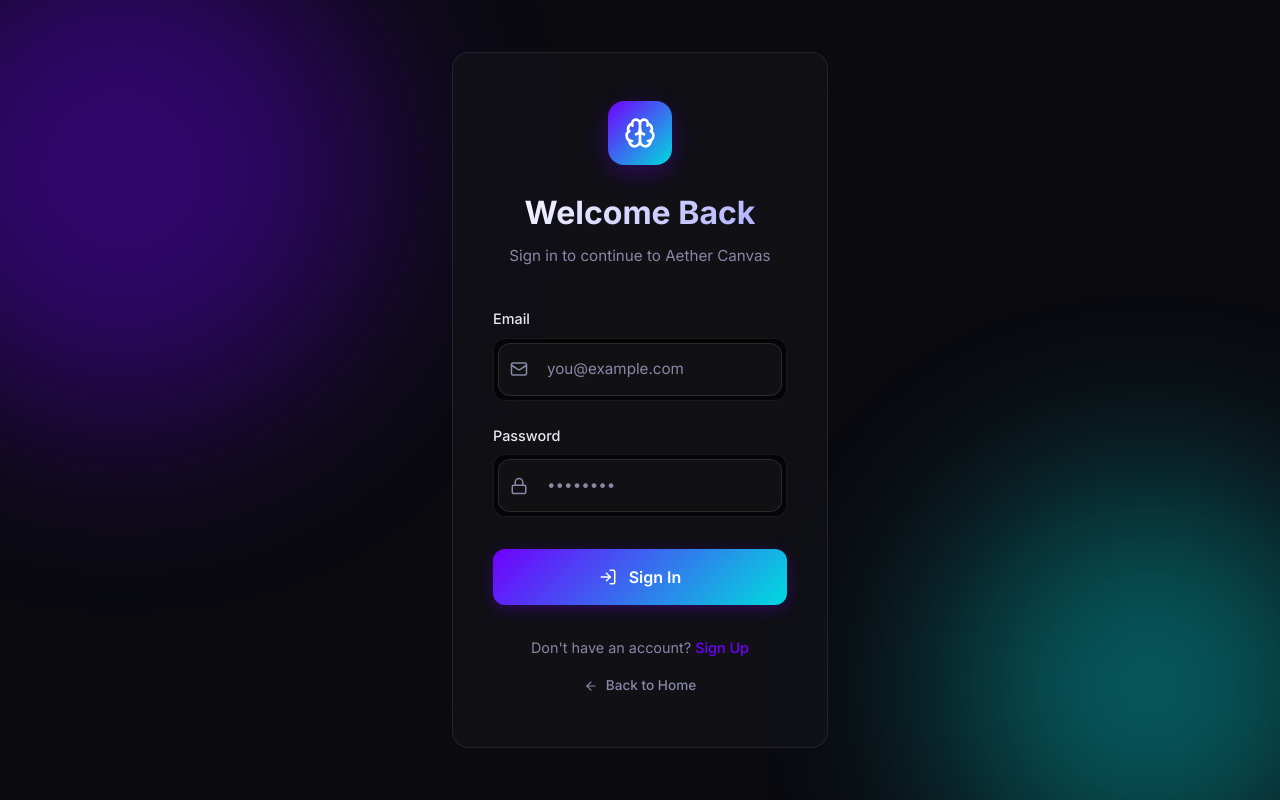
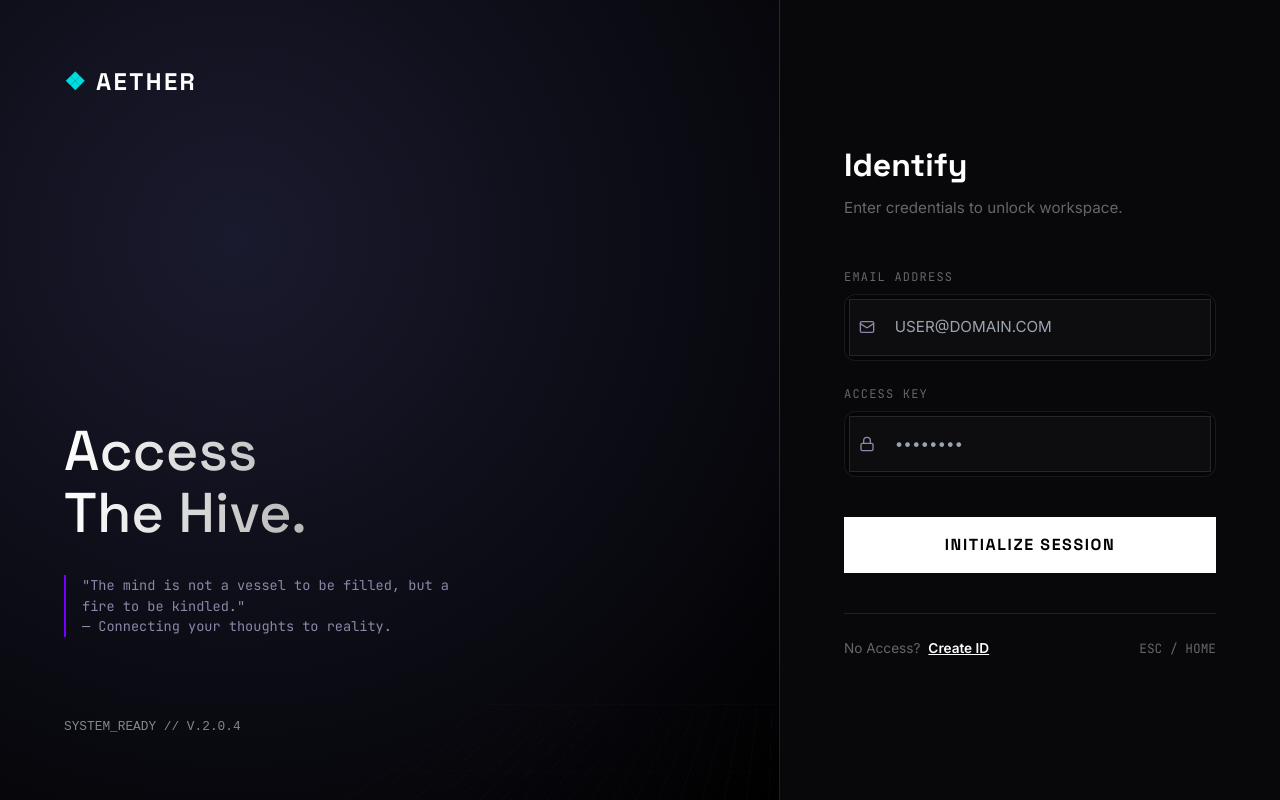
Before and after one commit to Taj-Sarkar/Aether-Canvas, a Next.js app: page / in a window 1280 px wide. Both pictures are taken after a click on the link "Open Canvas". Built offline with nearby package versions, Linux system fonts and the light colour scheme.

Commit message:
Authentication pages redesign

```diff
--- a/components/SignIn.css
+++ b/components/SignIn.css
@@ -1,112 +1,108 @@
-/* Sign In Page Styles */
+/* Auth Page - Split Screen Tech Layout */
+@import url('https://fonts.googleapis.com/css2?family=Space+Grotesk:wght@300;500;700&family=JetBrains+Mono:wght@400&display=swap');
 
 .auth-page-root {
   min-height: 100vh;
-  background: var(--bg-color, #0a0a0f);
-  color: var(--text-main, #e8e8f0);
+  background: #050507;
+  color: #fff;
+  display: flex;
+  font-family: "Inter", sans-serif;
+  overflow: hidden;
+}
+
+/* --- LEFT SIDE: VISUAL PORTAL --- */
+.auth-visual-side {
+  flex: 1;
+  position: relative;
+  background: radial-gradient(circle at 30% 30%, #1a1a2e 0%, #000 100%);
+  display: flex;
+  flex-direction: column;
+  justify-content: space-between;
+  padding: 4rem;
+  overflow: hidden;
+  border-right: 1px solid rgba(255, 255, 255, 0.1);
+}
+
+/* Background Grid Effect */
+.auth-visual-side::before {
+  content: "";
+  position: absolute;
+  top: 0;
+  left: 0;
+  width: 200%;
+  height: 200%;
+  background-image:
+    linear-gradient(rgba(255, 255, 255, 0.03) 1px, transparent 1px),
+    linear-gradient(90deg, rgba(255, 255, 255, 0.03) 1px, transparent 1px);
+  background-size: 40px 40px;
+  transform: perspective(500px) rotateX(60deg) translateY(-100px) translateZ(-200px);
+  pointer-events: none;
+}
+
+.visual-content {
+  position: relative;
+  z-index: 10;
+  max-width: 400px;
+}
+
+.visual-logo {
+  font-family: "Space Grotesk", sans-serif;
+  font-size: 1.5rem;
+  font-weight: 700;
+  letter-spacing: 0.1em;
+  color: #fff;
   display: flex;
   align-items: center;
-  justify-content: center;
-  position: relative;
-  overflow: hidden;
-  font-family:
-    "Inter",
-    -apple-system,
-    BlinkMacSystemFont,
-    "Segoe UI",
-    sans-serif;
+  gap: 0.5rem;
 }
 
-.auth-container {
-  position: relative;
-  z-index: 2;
-  width: 100%;
-  max-width: 440px;
-  padding: 2rem;
-  animation: fadeInUp 0.6s ease-out;
+.visual-heading {
+  font-family: "Space Grotesk", sans-serif;
+  font-size: 3.5rem;
+  line-height: 1.1;
+  margin-top: 30vh;
+  background: linear-gradient(to right, #fff, #888);
+  -webkit-background-clip: text;
+  -webkit-text-fill-color: transparent;
 }
 
-@keyframes fadeInUp {
-  from {
-    opacity: 0;
-    transform: translateY(30px);
-  }
-  to {
-    opacity: 1;
-    transform: translateY(0);
-  }
+.visual-quote {
+  font-family: "JetBrains Mono", monospace;
+  font-size: 0.85rem;
+  color: var(--text-muted, #8888a8);
+  border-left: 2px solid var(--accent-primary, #7000ff);
+  padding-left: 1rem;
+  margin-top: 2rem;
 }
 
-.auth-card {
-  background: rgba(20, 20, 30, 0.7);
-  backdrop-filter: blur(20px);
-  border: 1px solid rgba(255, 255, 255, 0.1);
-  border-radius: 24px;
-  padding: 3rem 2.5rem;
-  box-shadow: 0 20px 60px rgba(0, 0, 0, 0.5);
+/* --- RIGHT SIDE: FORM CONTROL --- */
+.auth-form-side {
+  width: 500px;
+  background: #08080a;
+  display: flex;
+  flex-direction: column;
+  justify-content: center;
+  padding: 4rem;
+  position: relative;
 }
 
 .auth-header {
-  text-align: center;
-  margin-bottom: 2.5rem;
-}
-
-.auth-logo {
-  display: inline-flex;
-  align-items: center;
-  justify-content: center;
-  width: 64px;
-  height: 64px;
-  background: linear-gradient(135deg, #7000ff 0%, #00dbde 100%);
-  border-radius: 16px;
-  margin-bottom: 1.5rem;
-  color: white;
-  box-shadow: 0 8px 24px rgba(112, 0, 255, 0.3);
+  margin-bottom: 3rem;
 }
 
 .auth-title {
+  font-family: "Space Grotesk", sans-serif;
   font-size: 2rem;
-  font-weight: 700;
-  margin: 0 0 0.5rem 0;
-  background: linear-gradient(135deg, #ffffff 0%, #a8a8ff 100%);
-  -webkit-background-clip: text;
-  -webkit-text-fill-color: transparent;
-  background-clip: text;
+  font-weight: 600;
+  margin-bottom: 0.5rem;
 }
 
 .auth-subtitle {
+  color: #666;
   font-size: 0.95rem;
-  color: var(--text-muted, #8888a8);
-  margin: 0;
 }
 
-.auth-error {
-  display: flex;
-  align-items: center;
-  gap: 0.75rem;
-  padding: 1rem;
-  background: rgba(255, 107, 107, 0.1);
-  border: 1px solid rgba(255, 107, 107, 0.3);
-  border-radius: 12px;
-  color: #ff6b6b;
-  font-size: 0.9rem;
-  margin-bottom: 1.5rem;
-  animation: shake 0.4s ease-in-out;
-}
-
-@keyframes shake {
-  0%,
-  100% {
-    transform: translateX(0);
-  }
-  25% {
-    transform: translateX(-8px);
-  }
-  75% {
-    transform: translateX(8px);
-  }
-}
-
+/* --- TECH INPUTS --- */
 .auth-form {
   display: flex;
   flex-direction: column;
@@ -114,194 +110,166 @@
 }
 
 .form-group {
-  display: flex;
-  flex-direction: column;
-  gap: 0.5rem;
+  position: relative;
 }
 
 .form-group label {
-  font-size: 0.9rem;
-  font-weight: 500;
-  color: var(--text-main, #e8e8f0);
+  font-family: "JetBrains Mono", monospace;
+  font-size: 0.75rem;
+  text-transform: uppercase;
+  letter-spacing: 0.1em;
+  color: #666;
+  margin-bottom: 0.5rem;
+  display: block;
 }
 
 .input-wrapper {
   position: relative;
-  display: flex;
-  align-items: center;
-}
-
-.input-wrapper svg {
-  position: absolute;
-  left: 1rem;
-  color: var(--text-muted, #8888a8);
-  pointer-events: none;
 }
 
 .input-wrapper input {
   width: 100%;
-  padding: 0.875rem 1rem 0.875rem 3rem;
-  background: rgba(255, 255, 255, 0.05);
+  background: rgba(255, 255, 255, 0.03);
   border: 1px solid rgba(255, 255, 255, 0.1);
-  border-radius: 12px;
-  color: var(--text-main, #e8e8f0);
+  padding: 1rem 1rem 1rem 2.8rem; /* Space for icon */
+  color: #fff;
+  font-family: "Inter", sans-serif;
   font-size: 0.95rem;
+  outline: none;
   transition: all 0.3s ease;
-  outline: none;
+  border-radius: 0; /* Sharp corners */
 }
 
-.input-wrapper input::placeholder {
-  color: var(--text-muted, #8888a8);
+/* Tech Icon Positioning */
+.input-icon {
+  position: absolute;
+  left: 1rem;
+  top: 50%;
+  transform: translateY(-50%);
+  color: #444;
+  transition: color 0.3s;
+  pointer-events: none;
 }
 
+/* Focus States */
 .input-wrapper input:focus {
-  border-color: #7000ff;
-  background: rgba(112, 0, 255, 0.05);
-  box-shadow: 0 0 0 3px rgba(112, 0, 255, 0.1);
+  background: rgba(255, 255, 255, 0.05);
+  border-color: #fff;
+  border-left: 3px solid var(--accent-secondary, #00dbde);
 }
 
-.input-wrapper input:disabled {
+.input-wrapper input:focus + .input-icon {
+  color: #fff;
+}
+
+/* --- BUTTONS --- */
+.auth-button {
+  margin-top: 1rem;
+  background: #fff;
+  color: #000;
+  border: none;
+  padding: 1rem;
+  font-family: "Space Grotesk", sans-serif;
+  font-weight: 700;
+  text-transform: uppercase;
+  letter-spacing: 0.1em;
+  cursor: pointer;
+  transition: all 0.2s;
+  display: flex;
+  justify-content: center;
+  align-items: center;
+  gap: 0.5rem;
+}
+
+.auth-button:hover:not(:disabled) {
+  background: var(--accent-primary, #7000ff);
+  color: #fff;
+  box-shadow: 0 0 20px rgba(112, 0, 255, 0.3);
+}
+
+.auth-button:disabled {
   opacity: 0.5;
   cursor: not-allowed;
 }
 
-.auth-button {
+/* --- FOOTER & ERROR --- */
+.auth-footer {
+  margin-top: 2.5rem;
+  border-top: 1px solid rgba(255, 255, 255, 0.1);
+  padding-top: 1.5rem;
+  display: flex;
+  justify-content: space-between;
+  align-items: center;
+}
+
+.auth-footer p {
+  font-size: 0.85rem;
+  color: #666;
+}
+
+.link-highlight {
+  color: #fff;
+  background: none;
+  border: none;
+  cursor: pointer;
+  font-weight: 600;
+  text-decoration: underline;
+  padding: 0;
+  margin-left: 0.5rem;
+}
+
+.back-link {
+  background: none;
+  border: none;
+  color: #666;
+  cursor: pointer;
   display: flex;
   align-items: center;
-  justify-content: center;
-  gap: 0.75rem;
-  padding: 1rem;
-  background: linear-gradient(135deg, #7000ff 0%, #00dbde 100%);
-  border: none;
-  border-radius: 12px;
-  color: white;
-  font-size: 1rem;
-  font-weight: 600;
-  cursor: pointer;
-  transition: all 0.3s ease;
-  margin-top: 0.5rem;
-  box-shadow: 0 4px 16px rgba(112, 0, 255, 0.3);
+  gap: 0.5rem;
+  font-size: 0.8rem;
+  font-family: "JetBrains Mono", monospace;
+  text-transform: uppercase;
+  transition: color 0.2s;
 }
 
-.auth-button:hover:not(:disabled) {
-  transform: translateY(-2px);
-  box-shadow: 0 8px 24px rgba(112, 0, 255, 0.4);
+.back-link:hover {
+  color: #fff;
 }
 
-.auth-button:active:not(:disabled) {
-  transform: translateY(0);
-}
-
-.auth-button:disabled {
-  opacity: 0.6;
-  cursor: not-allowed;
+.auth-error {
+  background: rgba(255, 50, 50, 0.1);
+  border-left: 3px solid #ff3232;
+  color: #ff6b6b;
+  padding: 0.75rem;
+  font-size: 0.85rem;
+  margin-bottom: 1.5rem;
+  display: flex;
+  align-items: center;
+  gap: 0.5rem;
 }
 
 .spinner {
-  width: 18px;
-  height: 18px;
-  border: 2px solid rgba(255, 255, 255, 0.3);
-  border-top-color: white;
+  width: 16px;
+  height: 16px;
+  border: 2px solid rgba(0,0,0,0.1);
+  border-top-color: #000;
   border-radius: 50%;
   animation: spin 0.8s linear infinite;
 }
+.auth-button:hover .spinner {
+  border: 2px solid rgba(255,255,255,0.1);
+  border-top-color: #fff;
+}
 
-@keyframes spin {
-  to {
-    transform: rotate(360deg);
+@keyframes spin { to { transform: rotate(360deg); } }
+
+/* Mobile Responsive */
+@media (max-width: 900px) {
+  .auth-visual-side {
+    display: none;
+  }
+  .auth-form-side {
+    width: 100%;
+    max-width: 100%;
   }
 }
-
-.auth-footer {
-  margin-top: 2rem;
-  text-align: center;
-}
-
-.auth-footer p {
-  font-size: 0.9rem;
-  color: var(--text-muted, #8888a8);
-  margin: 0 0 1rem 0;
-}
-
-.auth-link {
-  background: none;
-  border: none;
-  color: #7000ff;
-  font-weight: 500;
-  cursor: pointer;
-  transition: color 0.2s ease;
-  padding: 0;
-  font-size: inherit;
-}
-
-.auth-link:hover:not(:disabled) {
-  color: #00dbde;
-  text-decoration: underline;
-}
-
-.auth-link:disabled {
-  opacity: 0.5;
-  cursor: not-allowed;
-}
-
-.back-link {
-  display: inline-flex;
-  align-items: center;
-  gap: 0.5rem;
-  color: var(--text-muted, #8888a8);
-  font-size: 0.85rem;
-}
-
-.back-link:hover:not(:disabled) {
-  color: var(--text-main, #e8e8f0);
-}
-
-/* Reuse ambient mesh from landing page */
-.ambient-mesh {
-  position: fixed;
-  top: 0;
-  left: 0;
-  width: 100%;
-  height: 100%;
-  pointer-events: none;
-  z-index: 0;
-  overflow: hidden;
-}
-
-.orb {
-  position: absolute;
-  border-radius: 50%;
-  filter: blur(80px);
-  opacity: 0.3;
-  animation: float 20s infinite ease-in-out;
-}
-
-.orb-1 {
-  width: 500px;
-  height: 500px;
-  background: radial-gradient(circle, #7000ff 0%, transparent 70%);
-  top: -10%;
-  left: -10%;
-}
-
-.orb-2 {
-  width: 400px;
-  height: 400px;
-  background: radial-gradient(circle, #00dbde 0%, transparent 70%);
-  bottom: -10%;
-  right: -10%;
-  animation-delay: -10s;
-}
-
-@keyframes float {
-  0%,
-  100% {
-    transform: translate(0, 0);
-  }
-  33% {
-    transform: translate(30px, -30px);
-  }
-  66% {
-    transform: translate(-20px, 20px);
-  }
-}
--- a/components/SignIn.tsx
+++ b/components/SignIn.tsx
@@ -28,11 +28,9 @@ export const SignIn: React.FC<SignInProps> = ({ onNavigate, onSignInSuccess }) =
       if (result.success && result.user) {
         onSignInSuccess(result.user);
       } else {
-        console.error('Sign in failed:', result.error);
         setError(result.error || 'Failed to sign in');
       }
     } catch (err: any) {
-      console.error('Sign in exception:', err);
       setError(err.message || 'An error occurred');
     } finally {
       setLoading(false);
@@ -41,19 +39,28 @@ export const SignIn: React.FC<SignInProps> = ({ onNavigate, onSignInSuccess }) =
 
   return (
     <div className="auth-page-root">
-      <div className="ambient-mesh">
-        <div className="orb orb-1"></div>
-        <div className="orb orb-2"></div>
+      {/* LEFT SIDE: VISUAL */}
+      <div className="auth-visual-side">
+        <div className="visual-logo">
+          <span style={{ color: '#00dbde' }}>❖</span> AETHER
+        </div>
+        <div className="visual-content">
+          <h1 className="visual-heading">Access<br />The Hive.</h1>
+          <p className="visual-quote">
+            "The mind is not a vessel to be filled, but a fire to be kindled."
+            <br />— Connecting your thoughts to reality.
+          </p>
+        </div>
+        <div style={{ fontSize: '0.8rem', opacity: 0.5, fontFamily: 'monospace' }}>
+          SYSTEM_READY // V.2.0.4
+        </div>
       </div>
 
-      <div className="auth-container">
-        <div className="auth-card glass-panel">
+      {/* RIGHT SIDE: FORM */}
+      <div className="auth-form-side">
         <div className="auth-header">
-            <div className="auth-logo">
-              <Icons.Brain size={32} />
-            </div>
-            <h1 className="auth-title">Welcome Back</h1>
-            <p className="auth-subtitle">Sign in to continue to Aether Canvas</p>
+          <h2 className="auth-title">Identify</h2>
+          <p className="auth-subtitle">Enter credentials to unlock workspace.</p>
         </div>
 
         {error && (
@@ -65,25 +72,24 @@ export const SignIn: React.FC<SignInProps> = ({ onNavigate, onSignInSuccess }) =
 
         <form onSubmit={handleSubmit} className="auth-form">
           <div className="form-group">
-              <label htmlFor="email">Email</label>
+            <label htmlFor="email">Email Address</label>
             <div className="input-wrapper">
-                <Icons.Mail size={18} />
               <input
                 id="email"
                 type="email"
-                  placeholder="you@example.com"
+                placeholder="USER@DOMAIN.COM"
                 value={email}
                 onChange={(e) => setEmail(e.target.value)}
                 required
                 disabled={loading}
               />
+              <div className="input-icon"><Icons.Mail size={16} /></div>
             </div>
           </div>
 
           <div className="form-group">
-              <label htmlFor="password">Password</label>
+            <label htmlFor="password">Access Key</label>
             <div className="input-wrapper">
-                <Icons.Lock size={18} />
               <input
                 id="password"
                 type="password"
@@ -93,44 +99,25 @@ export const SignIn: React.FC<SignInProps> = ({ onNavigate, onSignInSuccess }) =
                 required
                 disabled={loading}
               />
+              <div className="input-icon"><Icons.Lock size={16} /></div>
             </div>
           </div>
 
           <button type="submit" className="auth-button" disabled={loading}>
-              {loading ? (
-                <>
-                  <div className="spinner"></div>
-                  Signing in...
-                </>
-              ) : (
-                <>
-                  <Icons.LogIn size={18} />
-                  Sign In
-                </>
-              )}
+            {loading ? <div className="spinner"></div> : 'INITIALIZE SESSION'}
           </button>
         </form>
 
         <div className="auth-footer">
           <p>
-              Don't have an account?{' '}
-              <button
-                onClick={() => onNavigate('signup')}
-                className="auth-link"
-                disabled={loading}
-              >
-                Sign Up
+            No Access?
+            <button onClick={() => onNavigate('signup')} className="link-highlight" disabled={loading}>
+              Create ID
             </button>
           </p>
-            <button
-              onClick={() => onNavigate('landing')}
-              className="auth-link back-link"
-              disabled={loading}
-            >
-              <Icons.ArrowLeft size={14} />
-              Back to Home
+          <button onClick={() => onNavigate('landing')} className="back-link" disabled={loading}>
+             ESC / HOME
           </button>
-          </div>
         </div>
       </div>
     </div>
--- a/components/SignUp.tsx
+++ b/components/SignUp.tsx
@@ -2,7 +2,7 @@
 
 import React, { useState } from 'react';
 import { Icons } from './ui/Icons';
-import './SignIn.css'; // Reuse same styles
+import './SignIn.css'; // Uses the new Tech CSS
 import type { AppView, User } from '../types';
 
 interface SignUpProps {
@@ -22,14 +22,12 @@ export const SignUp: React.FC<SignUpProps> = ({ onNavigate, onSignUpSuccess }) =
     e.preventDefault();
     setError('');
 
-    // Validation
     if (password.length < 6) {
-      setError('Password must be at least 6 characters');
+      setError('Password sequence too short (min 6 chars)');
       return;
     }
-
     if (password !== confirmPassword) {
-      setError('Passwords do not match');
+      setError('Access keys do not match');
       return;
     }
 
@@ -42,10 +40,10 @@ export const SignUp: React.FC<SignUpProps> = ({ onNavigate, onSignUpSuccess }) =
       if (result.success && result.user) {
         onSignUpSuccess(result.user);
       } else {
-        setError(result.error || 'Failed to create account');
+        setError(result.error || 'Registration failed');
       }
     } catch (err: any) {
-      setError(err.message || 'An error occurred');
+      setError(err.message || 'System error occurred');
     } finally {
       setLoading(false);
     }
@@ -53,19 +51,28 @@ export const SignUp: React.FC<SignUpProps> = ({ onNavigate, onSignUpSuccess }) =
 
   return (
     <div className="auth-page-root">
-      <div className="ambient-mesh">
-        <div className="orb orb-1"></div>
-        <div className="orb orb-2"></div>
+      {/* LEFT SIDE: VISUAL */}
+      <div className="auth-visual-side">
+        <div className="visual-logo">
+          <span style={{ color: '#7000ff' }}>❖</span> AETHER
+        </div>
+        <div className="visual-content">
+          <h1 className="visual-heading">Expand<br />Your Mind.</h1>
+          <p className="visual-quote">
+            "Intelligence is the ability to adapt to change."
+            <br />— Building your second brain starts here.
+          </p>
+        </div>
+        <div style={{ fontSize: '0.8rem', opacity: 0.5, fontFamily: 'monospace' }}>
+          NEW_USER_PROTOCOL // INIT
+        </div>
       </div>
 
-      <div className="auth-container">
-        <div className="auth-card glass-panel">
+      {/* RIGHT SIDE: FORM */}
+      <div className="auth-form-side">
         <div className="auth-header">
-            <div className="auth-logo">
-              <Icons.Brain size={32} />
-            </div>
-            <h1 className="auth-title">Create Account</h1>
-            <p className="auth-subtitle">Join Aether Canvas and start organizing your thoughts</p>
+          <h2 className="auth-title">Registration</h2>
+          <p className="auth-subtitle">Create your digital identity.</p>
         </div>
 
         {error && (
@@ -77,41 +84,40 @@ export const SignUp: React.FC<SignUpProps> = ({ onNavigate, onSignUpSuccess }) =
 
         <form onSubmit={handleSubmit} className="auth-form">
           <div className="form-group">
-              <label htmlFor="name">Full Name</label>
+            <label htmlFor="name">Designation (Full Name)</label>
             <div className="input-wrapper">
-                <Icons.User size={18} />
               <input
                 id="name"
                 type="text"
-                  placeholder="John Doe"
+                placeholder="JOHN DOE"
                 value={name}
                 onChange={(e) => setName(e.target.value)}
                 required
                 disabled={loading}
               />
+              <div className="input-icon"><Icons.User size={16} /></div>
             </div>
           </div>
 
           <div className="form-group">
-              <label htmlFor="email">Email</label>
+            <label htmlFor="email">Communication Link (Email)</label>
             <div className="input-wrapper">
-                <Icons.Mail size={18} />
               <input
                 id="email"
                 type="email"
-                  placeholder="you@example.com"
+                placeholder="USER@DOMAIN.COM"
                 value={email}
                 onChange={(e) => setEmail(e.target.value)}
                 required
                 disabled={loading}
               />
+              <div className="input-icon"><Icons.Mail size={16} /></div>
             </div>
           </div>
 
           <div className="form-group">
-              <label htmlFor="password">Password</label>
+            <label htmlFor="password">Set Access Key</label>
             <div className="input-wrapper">
-                <Icons.Lock size={18} />
               <input
                 id="password"
                 type="password"
@@ -122,13 +128,13 @@ export const SignUp: React.FC<SignUpProps> = ({ onNavigate, onSignUpSuccess }) =
                 disabled={loading}
                 minLength={6}
               />
+              <div className="input-icon"><Icons.Lock size={16} /></div>
             </div>
           </div>
 
           <div className="form-group">
-              <label htmlFor="confirmPassword">Confirm Password</label>
+            <label htmlFor="confirmPassword">Verify Access Key</label>
             <div className="input-wrapper">
-                <Icons.Lock size={18} />
               <input
                 id="confirmPassword"
                 type="password"
@@ -139,44 +145,25 @@ export const SignUp: React.FC<SignUpProps> = ({ onNavigate, onSignUpSuccess }) =
                 disabled={loading}
                 minLength={6}
               />
+              <div className="input-icon"><Icons.Check size={16} /></div>
             </div>
           </div>
 
           <button type="submit" className="auth-button" disabled={loading}>
-              {loading ? (
-                <>
-                  <div className="spinner"></div>
-                  Creating account...
-                </>
-              ) : (
-                <>
-                  <Icons.UserPlus size={18} />
-                  Sign Up
-                </>
-              )}
+            {loading ? <div className="spinner"></div> : 'ESTABLISH LINK'}
           </button>
         </form>
 
         <div className="auth-footer">
           <p>
-              Already have an account?{' '}
-              <button
-                onClick={() => onNavigate('signin')}
-                className="auth-link"
-                disabled={loading}
-              >
-                Sign In
+            Already connected?
+            <button onClick={() => onNavigate('signin')} className="link-highlight" disabled={loading}>
+              Log In
             </button>
           </p>
-            <button
-              onClick={() => onNavigate('landing')}
-              className="auth-link back-link"
-              disabled={loading}
-            >
-              <Icons.ArrowLeft size={14} />
-              Back to Home
+          <button onClick={() => onNavigate('landing')} className="back-link" disabled={loading}>
+             ESC / HOME
           </button>
-          </div>
         </div>
       </div>
     </div>
```
Lines whose indentation alone changed are shown as unchanged.
